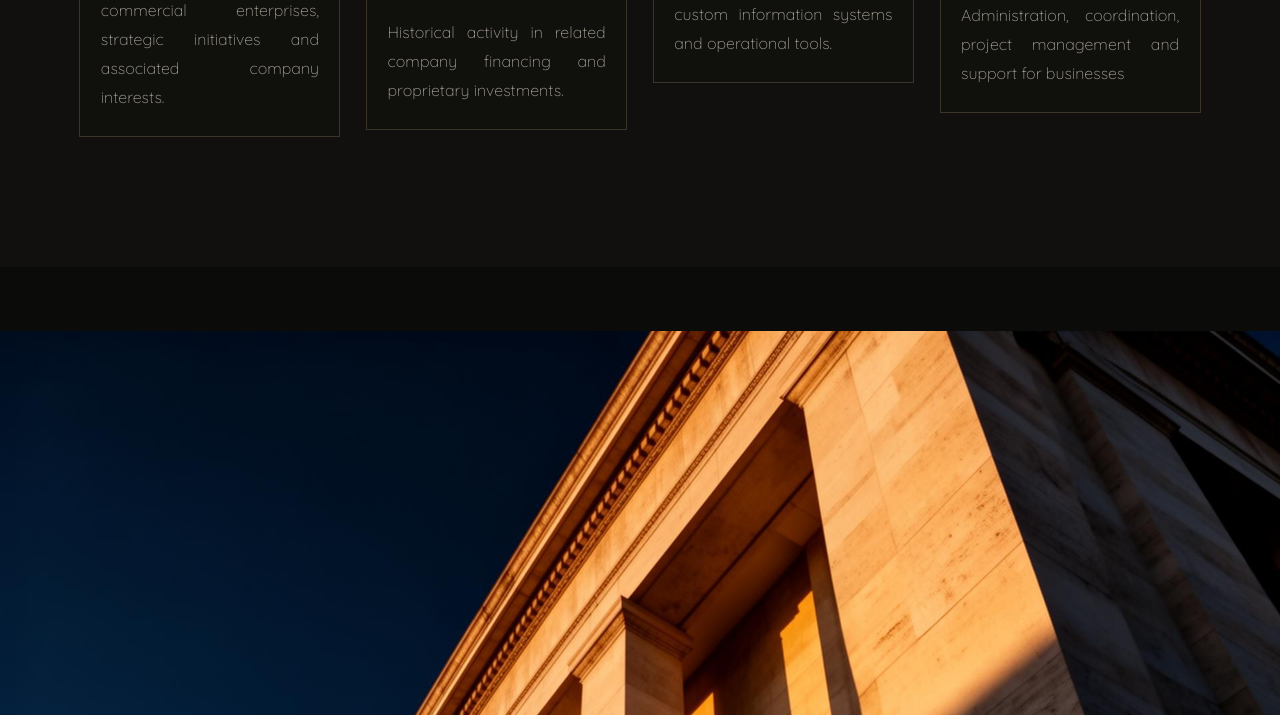
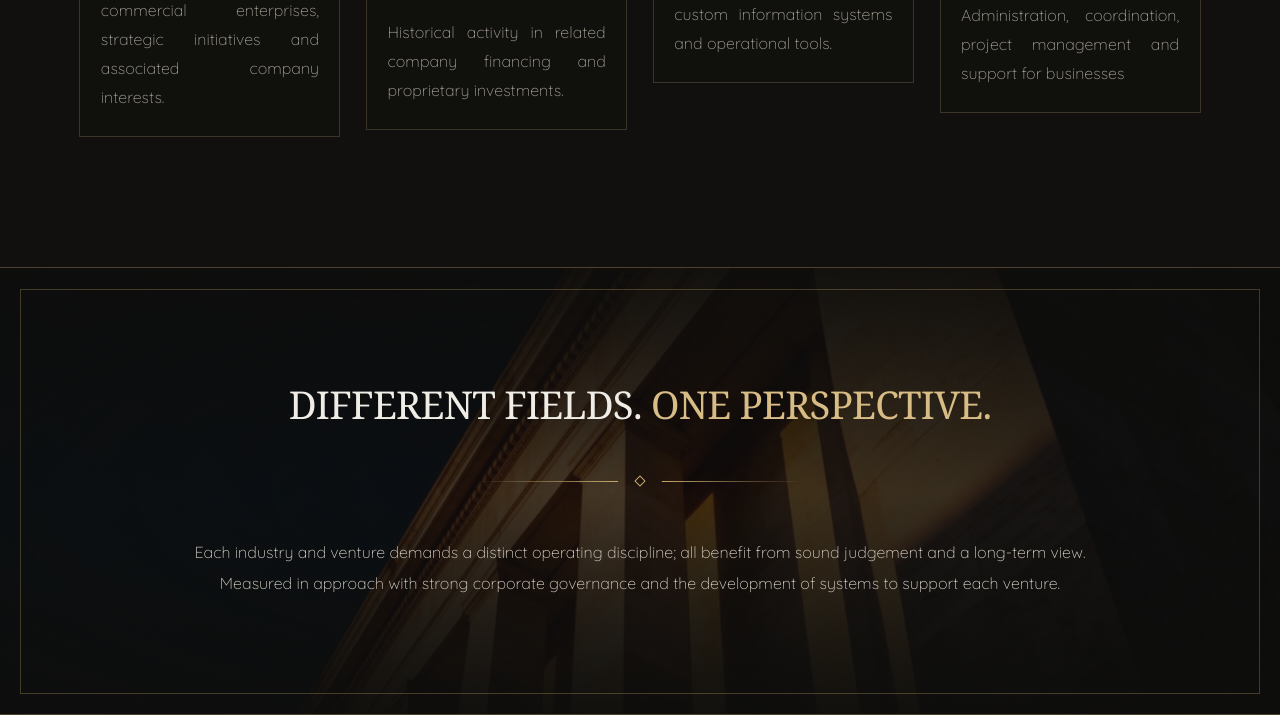
Before and after one commit to GoitseoneRakgomo/simogro, a Flask app: page / in a window 1280 px wide. Shown: the part 2476-3191 px from the top of the page. Run offline with Flask 3, Linux system fonts and the light colour scheme; some web fonts are replaced; grey boxes are pictures that could not be loaded.

Commit message:
Add files via upload

```diff
--- a/public/static/style.css
+++ b/public/static/style.css
@@ -1733,3 +1733,206 @@ main .split-image .label::before {
     font-size: clamp(22px, 6vw, 26px) !important;
   }
 }
+/* =====================================================================
+   "DIFFERENT FIELDS. ONE PERSPECTIVE." SECTION
+   Full-width layout: picture starts at the logo's left edge, text ends
+   at the Contact button's right edge
+   ===================================================================== */
+#perspective .wrap {
+  width: calc(100% - var(--page-gutter) - var(--page-gutter));
+  max-width: 1484px;
+  margin: 0 auto;
+  padding-inline: 0;
+}
+
+#perspective .origin-grid {
+  width: 100%;
+  max-width: none;
+  margin: 0;
+  padding-inline: 0;
+  grid-template-columns: minmax(0, 1fr) minmax(0, 1fr);
+  gap: clamp(40px, 6vw, 110px);
+}
+
+/* Picture fills its whole column (no 560px cap) */
+#perspective .media--origin,
+#perspective .split-media-grid > .media {
+  width: 100%;
+  max-width: none;
+  justify-self: stretch;
+  margin: 0;
+}
+
+/* Text fills its whole column and reaches the right edge */
+#perspective .split-copy,
+#perspective .origin-right {
+  width: 100%;
+  max-width: none;
+  margin: 0;
+  padding-inline: 0;
+}
+#perspective .origin-right p {
+  max-width: none;
+  text-align: left;
+}
+
+@media (max-width: 900px) {
+  #perspective .origin-grid {
+    grid-template-columns: 1fr;
+    gap: 28px;
+  }
+}
+/* =====================================================================
+   PREMIUM BANNER: "Different fields. One perspective."
+   ===================================================================== */
+.section.origin-banner {
+  position: relative;
+  isolation: isolate;
+  overflow: hidden;
+  padding-block: clamp(80px, 9vw, 150px);
+  background: #0d0d0c;
+  border-top: 1px solid rgba(197, 167, 104, 0.35);
+  border-bottom: 1px solid rgba(197, 167, 104, 0.35);
+}
+
+/* Photograph, darkened and desaturated */
+.origin-banner__bg {
+  position: absolute;
+  inset: 0;
+  z-index: -3;
+  width: 100%;
+  height: 100%;
+  object-fit: cover;
+  object-position: 55% 50%;
+  filter: grayscale(1) contrast(1.08) brightness(0.5);
+}
+
+/* Dark gradient + vignette so the text always reads clearly */
+.section.origin-banner::before {
+  content: "";
+  position: absolute;
+  inset: 0;
+  z-index: -2;
+  background:
+    radial-gradient(ellipse at 50% 50%, rgba(13, 13, 12, 0.15) 0%, rgba(13, 13, 12, 0.78) 100%),
+    linear-gradient(180deg, rgba(13, 13, 12, 0.88) 0%, rgba(13, 13, 12, 0.5) 50%, rgba(13, 13, 12, 0.9) 100%);
+}
+
+/* Fine gold inset frame */
+.section.origin-banner::after {
+  content: "";
+  position: absolute;
+  inset: clamp(14px, 1.6vw, 26px);
+  z-index: -1;
+  border: 1px solid rgba(197, 167, 104, 0.3);
+  pointer-events: none;
+}
+
+.origin-banner__inner {
+  text-align: center;
+}
+
+/* Gold divider with a diamond in the middle */
+.origin-banner__rule {
+  display: flex;
+  align-items: center;
+  justify-content: center;
+  gap: 18px;
+  margin: clamp(-20px, -1vw, 0px) auto clamp(34px, 4vw, 60px);
+}
+.origin-banner__rule::before,
+.origin-banner__rule::after {
+  content: "";
+  width: clamp(70px, 11vw, 180px);
+  height: 1px;
+  background: linear-gradient(90deg, transparent, #c5a768);
+}
+.origin-banner__rule::after {
+  transform: scaleX(-1);
+}
+.origin-banner__rule span {
+  width: 8px;
+  height: 8px;
+  border: 1px solid #c5a768;
+  transform: rotate(45deg);
+}
+
+/* Two text columns with a gold hairline between them */
+.origin-banner__cols {
+  display: grid;
+  grid-template-columns: repeat(2, minmax(0, 1fr));
+  align-items: center;
+}
+.origin-banner__text {
+  max-width: none;
+  margin: 0;
+  padding: 6px clamp(28px, 6vw, 120px);
+  font: 300 clamp(15px, 1.15vw, 19px) / 1.95 var(--sans);
+  color: #d6d0c4;
+  text-align: center;
+}
+.origin-banner__text + .origin-banner__text {
+  border-left: 1px solid rgba(197, 167, 104, 0.4);
+}
+
+@media (max-width: 760px) {
+  .origin-banner__cols {
+    grid-template-columns: 1fr;
+    gap: 26px;
+  }
+  .origin-banner__text {
+    padding: 0 8px;
+  }
+  .origin-banner__text + .origin-banner__text {
+    border-left: 0;
+    border-top: 1px solid rgba(197, 167, 104, 0.4);
+    padding-top: 26px;
+  }
+}
+/* Banner text: one centred paragraph, no divider line */
+.origin-banner__text--single {
+  display: block;
+  max-width: 960px;
+  margin: 0 auto;
+  padding: 0 clamp(8px, 2vw, 24px);
+  border: 0;
+  text-align: center;
+  font: 300 clamp(15px, 1.2vw, 19px) / 1.95 var(--sans);
+  color: #d6d0c4;
+}
+/* Single paragraph: stop the old two-column grid from pushing it left */
+.origin-banner__cols {
+  display: block;
+  width: 100%;
+}
+.origin-banner__text--single {
+  display: block;
+  width: 100%;
+  max-width: 960px;
+  margin: 0 auto;
+  text-align: center;
+}
+/* Banner photo: original colours (no black and white) */
+.origin-banner__bg {
+  filter: none;
+  opacity: 0.55; /* keeps the text readable over the colour photo */
+}
+/* Policy pages: body text spans the full content width
+   (logo edge on the left, Continue / Back button edge on the right) */
+.policy-content .policy-copy,
+.policy-content .policy-copy article,
+.policy-content .policy-copy h2,
+.policy-content .policy-copy h3,
+.policy-content .policy-copy p,
+.policy-content .policy-copy ul,
+.policy-content .policy-copy ol,
+.policy-content .policy-copy li,
+.policy-content .policy-copy table {
+  max-width: none;
+  width: 100%;
+}
+
+.policy-content .policy-copy p,
+.policy-content .policy-copy li {
+  text-align: left;
+}
```
